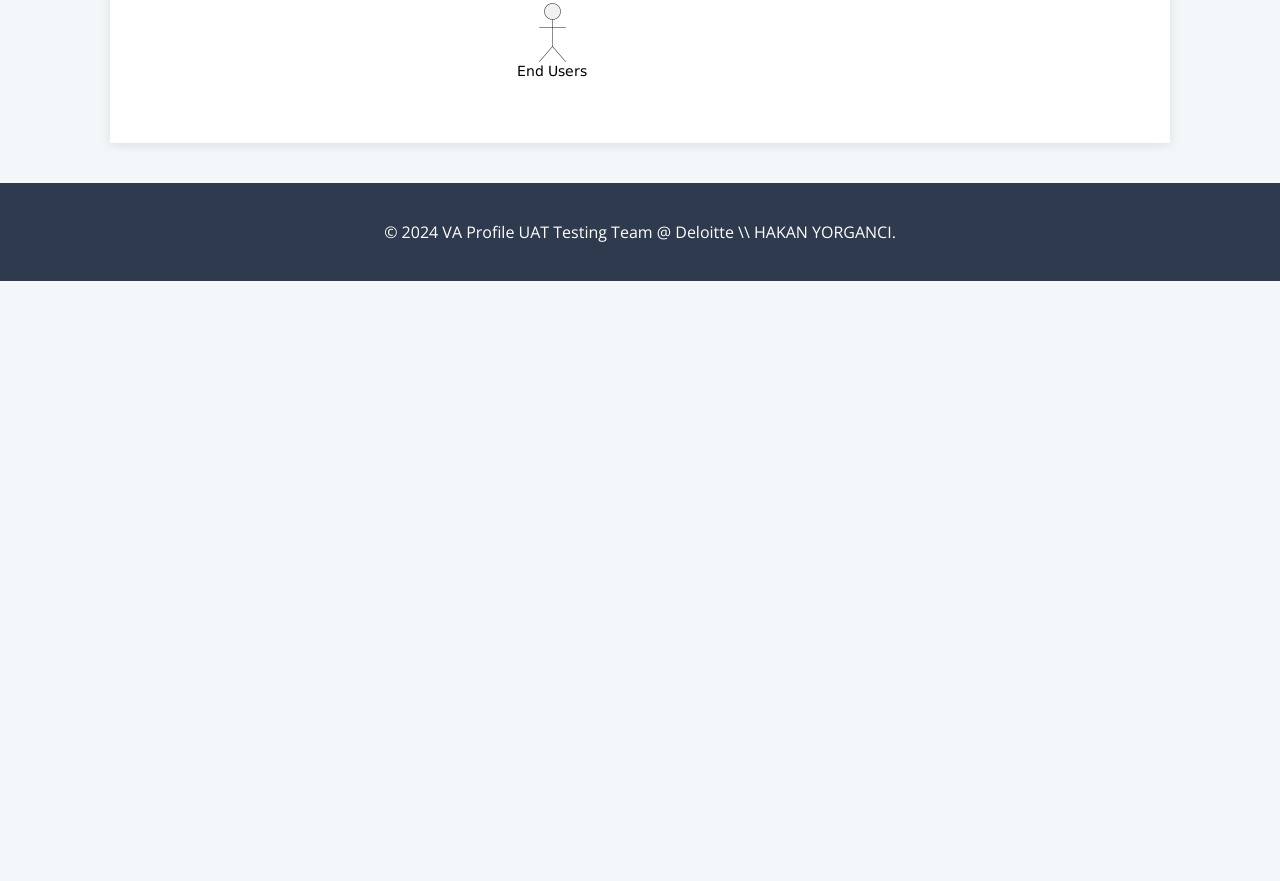
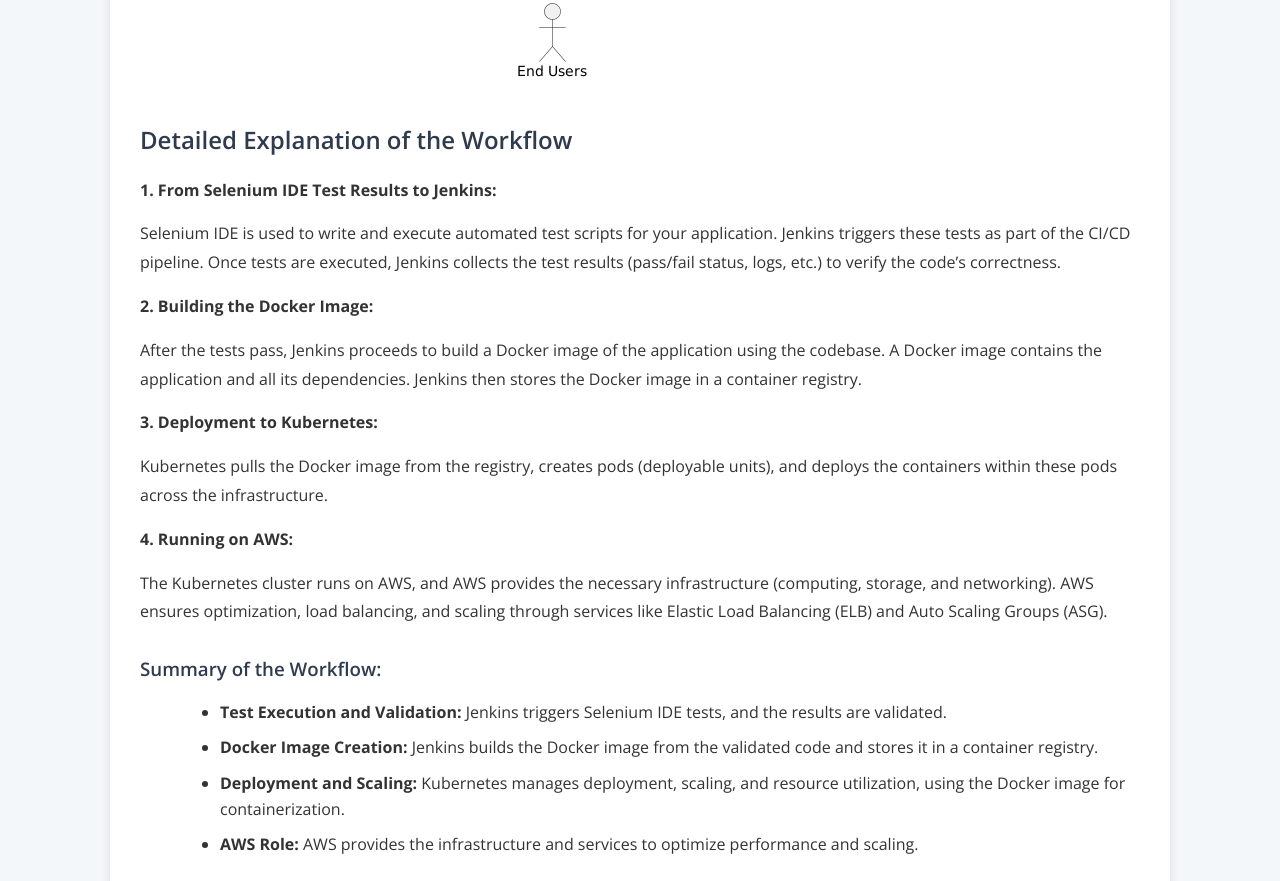
Before and after one commit to hakanovski/Jenkins-Exploration, a plain HTML site: page index.html in a window 1280 px wide. Shown: the part 8439-9320 px from the top of the page. Before the commit the page ends 8720 px from the top, so only its background shows below. Drawn offline with nearby package versions, Linux system fonts and the light colour scheme.

Commit message:
Update index.html
Final Frontier!

```diff
--- a/index.html
+++ b/index.html
@@ -326,8 +326,31 @@
             <li><strong>Logs:</strong> Provide detailed information about each stage, showing errors and results you can use to troubleshoot.</li>
         </ul>
     </div>
+
     <!-- Insert HOLY FINAL DIAGRAM at last! -->
     <img src="IMG_4708.png" alt="HOLY Diagram">
+
+    <!-- Insert Detailed Explanation after final diagram -->
+    <h2>Detailed Explanation of the Workflow</h2>
+    <p><strong>1. From Selenium IDE Test Results to Jenkins:</strong></p>
+    <p>Selenium IDE is used to write and execute automated test scripts for your application. Jenkins triggers these tests as part of the CI/CD pipeline. Once tests are executed, Jenkins collects the test results (pass/fail status, logs, etc.) to verify the code’s correctness.</p>
+
+    <p><strong>2. Building the Docker Image:</strong></p>
+    <p>After the tests pass, Jenkins proceeds to build a Docker image of the application using the codebase. A Docker image contains the application and all its dependencies. Jenkins then stores the Docker image in a container registry.</p>
+
+    <p><strong>3. Deployment to Kubernetes:</strong></p>
+    <p>Kubernetes pulls the Docker image from the registry, creates pods (deployable units), and deploys the containers within these pods across the infrastructure.</p>
+
+    <p><strong>4. Running on AWS:</strong></p>
+    <p>The Kubernetes cluster runs on AWS, and AWS provides the necessary infrastructure (computing, storage, and networking). AWS ensures optimization, load balancing, and scaling through services like Elastic Load Balancing (ELB) and Auto Scaling Groups (ASG).</p>
+
+    <h3>Summary of the Workflow:</h3>
+    <ul>
+        <li><strong>Test Execution and Validation:</strong> Jenkins triggers Selenium IDE tests, and the results are validated.</li>
+        <li><strong>Docker Image Creation:</strong> Jenkins builds the Docker image from the validated code and stores it in a container registry.</li>
+        <li><strong>Deployment and Scaling:</strong> Kubernetes manages deployment, scaling, and resource utilization, using the Docker image for containerization.</li>
+        <li><strong>AWS Role:</strong> AWS provides the infrastructure and services to optimize performance and scaling.</li>
+    </ul>
 </div>
 
 <footer>
```
